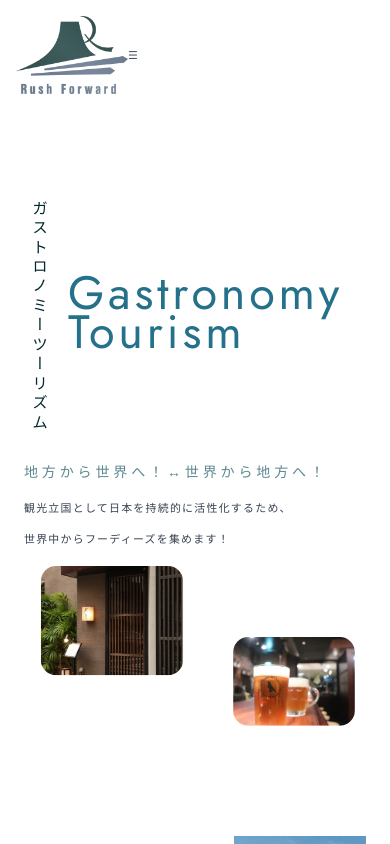
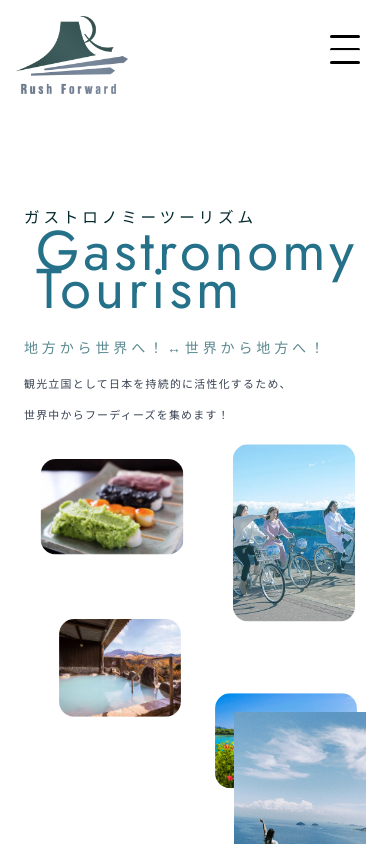
Before and after one commit to guildy-works/rush-forward, a Next.js app: page /gastronomy_tourism in a window 390 px wide. Built offline with nearby package versions, Linux system fonts and the light colour scheme.

Commit message:
グローバルメニューのレスポンシブ対応/事業ページ以下の設定画像変更他

```diff
--- a/src/app/Footer.tsx
+++ b/src/app/Footer.tsx
@@ -2,12 +2,11 @@ import Link from "next/link";
 
 const sitemapItems = [
     { name: 'TOP', path: '/' },
-    { name: 'サービス', path: '/services' },
-    { name: 'お知らせ', path: '/news' },
-    { name: 'イベント情報', path: '/events' },
-    { name: 'Match Bondの想い', path: '/about' },
-    { name: '会社概要', path: '/company' },
-    { name: 'お問い合わせ', path: '/contact' },
+    { name: 'About', path: '/about' },
+    { name: 'Service', path: '/services' },
+    { name: 'News', path: '/news' },
+    { name: 'Company', path: '/company' },
+    { name: 'Contact', path: '/contact' },
 ];
 
 export const Footer = () => {
--- a/src/app/Header.tsx
+++ b/src/app/Header.tsx
@@ -26,7 +26,13 @@ export const Header = () => {
                 <div className="flex items-center">
                     <Image src={LogoImg} alt='logo' className='w-28' style={{filter:"saturate(0.4) hue-rotate(180deg)"}}/>
 
-                    <nav className="hidden md:flex ml-auto gap-6 justify-end">
+                    <input id="checkbox1" type="checkbox" className="hidden peer" />
+                    <label for="checkbox1" className="md:hidden cursor-pointer hmbgbutton">
+                        <span className="border-a hmbgborder"></span>
+                        <span className="border-b hmbgborder"></span>
+                        <span className="border-c hmbgborder"></span>
+                    </label>
+                    <nav className="Menuhnbg md:flex ml-auto gap-6 justify-end">
                         {menuItems.map((item, index) => (
                             <Link
                                 key={index}
@@ -37,12 +43,6 @@ export const Header = () => {
                             </Link>
                         ))}
                     </nav>
-                    <button
-                        className="lg:hidden text-gray-600 hover:text-color3 focus:outline-none"
-                        onClick={toggleMenu}
-                    >
-                        {isMenuOpen ? "✕" : "☰"}
-                    </button>
                 </div>
             </div>
 
--- a/src/app/gastronomy_tourism/page.tsx
+++ b/src/app/gastronomy_tourism/page.tsx
@@ -21,10 +21,18 @@ import Sub6Img from "@/assets/img7.png";
 import Sub1Img from "@/assets/img1.jpg";
 
 import Gastro from "@/assets/images/gastro/gstro.webp"
-
+import Gastro1 from "@/assets/images/gastro/gstro1.webp"
+import Gastro2 from "@/assets/images/gastro/gstro2.jpg"
+import Gastro3 from "@/assets/images/gastro/gstro3.webp"
 import Gastro4 from "@/assets/images/gastro/gstro4.webp"
 import Gastro5 from "@/assets/images/gastro/gstro5.jpg"
 import Gastro6 from "@/assets/images/gastro/gstro6.jpg"
+import Gastro7 from "@/assets/images/gastro/gstro7.webp"
+import Gastro8 from "@/assets/images/gastro/gstro8.jpg"
+import Gastro9 from "@/assets/images/gastro/gstro9.jpg"
+import Gastro10 from "@/assets/images/gastro/gstro10.jpg"
+import Gastro11 from "@/assets/images/gastro/gstro11.webp"
+import Gastro12 from "@/assets/images/gastro/gstro12.webp"
 
 
 import MapImage from "@/assets/map.svg"
@@ -213,13 +221,13 @@ const ServicesPage = () => {
             </div>
                 <div className="w-full flex flex-wrap gap-8 sm:gap-20 p-3 sm:p-5 md:p-8 justify-between">
                     <FadeAndSlideScrollTriggerAnimation className="max-w-60 w-full mt-12" >
-                        <TransitionImage className="rounded-xl" parallaxSlideLength={25} src={Gastro4} alt="img" />
+                        <TransitionImage className="rounded-xl" parallaxSlideLength={25} src={Gastro3} alt="img" />
                     </FadeAndSlideScrollTriggerAnimation>
                     <FadeAndSlideScrollTriggerAnimation className="max-w-60 w-full ml-auto md:ml-0 md:mt-32"  >
-                        <TransitionImage className="rounded-xl" parallaxSlideLength={60} src={Gastro5} alt="img" />
+                        <TransitionImage className="rounded-xl" parallaxSlideLength={60} src={Gastro9} alt="img" />
                     </FadeAndSlideScrollTriggerAnimation>
                     <FadeAndSlideScrollTriggerAnimation className="max-w-60 w-full"  >
-                        <TransitionImage className="rounded-xl" parallaxSlideLength={80} src={Gastro6} alt="img" />
+                        <TransitionImage className="rounded-xl" parallaxSlideLength={80} src={Gastro7} alt="img" />
                     </FadeAndSlideScrollTriggerAnimation>
                 </div>
             </SectionType1>
--- a/src/app/globals.scss
+++ b/src/app/globals.scss
@@ -52,3 +52,38 @@ p{
 ::selection {
     @apply bg-color6 text-font1;
   }
+
+
+/* スマホ メニュー開閉 */
+@media screen and (max-width:1279px){
+    .hmbgbutton {
+        position: fixed; top: 50px; transform: translateY(-50%);
+        height: 50px; width: 50px; right: 20px; z-index:1001;
+    }
+    input[type="checkbox"] + label.hmbgbutton .hmbgborder {
+        height: 3px; border-radius: 2em; width: 30px; display: block;
+        background-color: black; position: relative; left: 50%;
+        transform: translateX(-50%);
+    }
+    input[type="checkbox"] + label .hmbgborder.border-a{ top:10px; transition: all .5s; }
+    input[type="checkbox"] + label .hmbgborder.border-b{ top:calc(50% - 5px); transition: all .5s;opacity:1; }
+    input[type="checkbox"] + label .hmbgborder.border-c{ top: calc(100% - 20px); transition: all .5s; }
+
+    input[type="checkbox"] + label + nav {
+        display:flex; position:fixed; right:-100%; top:0; transition: all .5s;
+        flex-direction: column;  width: 220px; padding: 100px 20px 20px; z-index: 1000;
+        background-color: white; box-shadow: 0px 1px 5px #6664;
+    }
+    input[type="checkbox"]:checked + label.hmbgbutton .hmbgborder.border-a {
+        top:calc(50% - 3px); transition: all .5s; transform: translateX(-50%) rotate(45deg) !important;
+    }
+    input[type="checkbox"]:checked + label.hmbgbutton .hmbgborder.border-b {
+        opacity:0; transition: all .5s;
+    }
+    input[type="checkbox"]:checked + label.hmbgbutton .hmbgborder.border-c {
+        top:calc(50% - 8px); transition: all .5s; transform: translateX(-50%) rotate(-45deg) !important;
+    }
+    input[type="checkbox"]:checked + label + nav.Menuhnbg {
+        position:fixed; right:0; top:0; transition: all .5s;
+    }
+}
--- a/src/app/produce/page.tsx
+++ b/src/app/produce/page.tsx
@@ -14,6 +14,7 @@ import {ServicesSection} from "@/pages-components/service/ServicesSection";
 import HeadSection from "@/pages-components/service/ProduceHeadSection";
 
 import TopImage from "@/assets/top1.jpg";
+import Sub3Img from "@/assets/img3.png";
 import Sub4Img from "@/assets/img4.png";
 import Sub5Img from "@/assets/img8.jpg";
 import Sub6Img from "@/assets/img7.png";
@@ -35,13 +36,13 @@ const ServicesPage = () => {
 
             <div className="flex justify-center gap-3 sm:gap-5 md:gap-16 w-full flex-col <!--md:-mt-64--> md:flex-row" >
                 <div className="gap-8 sm:gap-8 md:gap-12 flex flex-col justify-center mt-auto pb-12 ml-0  items-start">
-                    <SkewScrollTriggerAnimation innerClassName="!bg-color8">
+                    <SkewScrollTriggerAnimation innerClassName="!bg-white">
                         <p className="text-color2 text-title2">これから飲食店の開業をお考えですか？</p>
                     </SkewScrollTriggerAnimation>
-                    <SkewScrollTriggerAnimation innerClassName="!bg-color8">
+                    <SkewScrollTriggerAnimation innerClassName="!bg-white">
                         <p className="text-size-p-wide">飲食店の新規開業は、ワクワクする気持ちと共に、不安、疑問が混在されているものと思います。</p>
                     </SkewScrollTriggerAnimation>
-                    <SkewScrollTriggerAnimation innerClassName="!bg-color8">
+                    <SkewScrollTriggerAnimation innerClassName="!bg-white">
                         <p className="text-size-p-wide">
                             飲食店の新規開業は、ワクワクする気持ちと共に、不安、疑問が混在されているものと思います。<br />
                             飲食店開業をお考えの方が、まず行うべきことである事業計画などの事前準備から、<br />
@@ -158,13 +159,13 @@ const ServicesPage = () => {
             </div>
                 <div className="w-full flex flex-wrap gap-8 sm:gap-20 p-3 sm:p-5 md:p-8 justify-between">
                     <FadeAndSlideScrollTriggerAnimation className="max-w-60 w-full mt-12" >
-                        <TransitionImage className="rounded-xl" parallaxSlideLength={25} src={Gastro4} alt="img" />
+                        <TransitionImage className="rounded-xl" parallaxSlideLength={25} src={Sub4Img} alt="img" />
                     </FadeAndSlideScrollTriggerAnimation>
                     <FadeAndSlideScrollTriggerAnimation className="max-w-60 w-full ml-auto md:ml-0 md:mt-32"  >
-                        <TransitionImage className="rounded-xl" parallaxSlideLength={60} src={Gastro5} alt="img" />
+                        <TransitionImage className="rounded-xl" parallaxSlideLength={60} src={Sub5Img} alt="img" />
                     </FadeAndSlideScrollTriggerAnimation>
                     <FadeAndSlideScrollTriggerAnimation className="max-w-60 w-full"  >
-                        <TransitionImage className="rounded-xl" parallaxSlideLength={80} src={Gastro6} alt="img" />
+                        <TransitionImage className="rounded-xl" parallaxSlideLength={80} src={Sub6Img} alt="img" />
                     </FadeAndSlideScrollTriggerAnimation>
                 </div>
             </SectionType1>
@@ -259,13 +260,13 @@ const ServicesPage = () => {
             </div>
                 <div className="w-full flex flex-wrap gap-8 sm:gap-20 p-3 sm:p-5 md:p-8 justify-between">
                     <FadeAndSlideScrollTriggerAnimation className="max-w-60 w-full mt-12" >
-                        <TransitionImage className="rounded-xl" parallaxSlideLength={25} src={Gastro4} alt="img" />
+                        <TransitionImage className="rounded-xl" parallaxSlideLength={25} src={Sub1Img} alt="img" />
                     </FadeAndSlideScrollTriggerAnimation>
                     <FadeAndSlideScrollTriggerAnimation className="max-w-60 w-full ml-auto md:ml-0 md:mt-32"  >
-                        <TransitionImage className="rounded-xl" parallaxSlideLength={60} src={Gastro5} alt="img" />
+                        <TransitionImage className="rounded-xl" parallaxSlideLength={60} src={TopImage} alt="img" />
                     </FadeAndSlideScrollTriggerAnimation>
                     <FadeAndSlideScrollTriggerAnimation className="max-w-60 w-full"  >
-                        <TransitionImage className="rounded-xl" parallaxSlideLength={80} src={Gastro6} alt="img" />
+                        <TransitionImage className="rounded-xl" parallaxSlideLength={80} src={Sub3Img} alt="img" />
                     </FadeAndSlideScrollTriggerAnimation>
                 </div>
             </SectionType1>
--- a/src/app/services/page.tsx
+++ b/src/app/services/page.tsx
@@ -29,31 +29,4 @@ const ServicesPage = () => {
     );
 };
 
-const serviceItems = [
-    {
-        image: "@/assets/producing.svg",
-        title: "Producing / Consulting",
-        subtitle: "プロデュース・コンサルティング部門",
-        description: "運営コンサルティング・開業プロデュースを中心に、様々なサポートを行っております。"
-    },
-    {
-        image: "/img.jpg",
-        title: "Gastronomy Tourism",
-        subtitle: "ガストロノミーツーリズム部門",
-        description: "観光立国として日本を持続的に活性化するため、世界中からフーディーズを集めます！"
-    },
-    {
-        image: "/option-photo.jpg",
-        title: "Hotel",
-        subtitle: "ホテルプロデュース・再生部門",
-        description: "地元の食材や資源を活用し、他の宿泊施設では体験できないような唯一無二の宿泊施設を創ります。"
-    },
-    {
-        image: "/option-makeup.jpg",
-        title: "Restaurant",
-        subtitle: "飲食店部門",
-        description: "紹介テキスト紹介テキスト紹介テキスト紹介テキスト紹介テキスト紹介テキスト紹介テキスト"
-    }
-];
-
 export default ServicesPage;
--- /dev/null
+++ b/src/components/SectionTitleChild.tsx
@@ -0,0 +1,14 @@
+import clsx from "clsx";
+import { SkewScrollTriggerAnimation } from "./SkewScrollTriggerAnimation";
+
+export const SectionTitleChild = ({ title, subTitle, className, innerClassName }: {
+    title: string,
+    subTitle: string,
+    className?: string,
+    innerClassName?: string
+}) => (
+    <SkewScrollTriggerAnimation delay={60} className={clsx("flex flex-col items-left", className)} innerClassName={innerClassName}>
+        <h3 className="text-font1 text-title3 mt-2" >{subTitle}</h3>
+        <h2 className="text-font2 text-title1 ml-3 font-jost font-extralightTOP" style={{ fontSize: "min(3.5rem)" }}>{title}</h2>
+    </SkewScrollTriggerAnimation>
+)
--- a/src/pages-components/company/HeadSection.tsx
+++ b/src/pages-components/company/HeadSection.tsx
@@ -14,6 +14,12 @@ import SmallImage4 from "@/assets/small_img4.png";
 import { SectionType1 } from "@/components/SectionType1";
 import { Section1Title } from "@/components/Section1Title";
 
+import Gastro from "@/assets/images/gastro/gstro.webp"
+import Sub4Img from "@/assets/img4.png";
+import Sub5Img from "@/assets/img8.jpg";
+import Sub6Img from "@/assets/img7.png";
+
+
 export default function HeadSection() {
 
     return (
@@ -27,7 +33,7 @@ export default function HeadSection() {
             </div>
 
             <FadeAndSlideScrollTriggerAnimation className="!absolute w-28 sm:w-36 left-8 bottom-64  md:left-12 md:bottom-0 xl:-left-12 md:top-1/2">
-                <TransitionImage2 imgClassName="rounded-xl" src={SmallImage2} alt="img" />
+                <TransitionImage2 imgClassName="rounded-xl" src={Gastro} alt="img" />
             </FadeAndSlideScrollTriggerAnimation>
 
             <FadeAndSlideScrollTriggerAnimation className="!absolute w-24 sm:w-32 right-6  sm:right-1/3 bottom-48 md:right-12 md:bottom-64 lg:top-16" >
@@ -35,11 +41,11 @@ export default function HeadSection() {
             </FadeAndSlideScrollTriggerAnimation>
 
             <FadeAndSlideScrollTriggerAnimation className="!absolute w-24 sm:w-32 md:w-48 left-12 sm:left-1/4 bottom-24 md:left-auto md:right-1/3 md:top-1/4">
-                <TransitionImage2 imgClassName="rounded-xl" src={SmallImage3} parallaxSlideLength={20} alt="img" />
+                <TransitionImage2 imgClassName="rounded-xl" src={Sub5Img} parallaxSlideLength={20} alt="img" />
             </FadeAndSlideScrollTriggerAnimation>
 
             <FadeAndSlideScrollTriggerAnimation className="!absolute w-28 sm:w-32 md:w-48 right-6 bottom-4 md:right-48 md:top-2/4">
-                <TransitionImage2 imgClassName="rounded-xl" src={SmallImage4} parallaxSlideLength={40} alt="img" />
+                <TransitionImage2 imgClassName="rounded-xl" src={Sub6Img} parallaxSlideLength={40} alt="img" />
             </FadeAndSlideScrollTriggerAnimation>
         </SectionType1>
     );
--- a/src/pages-components/service/GastroHeadSection.tsx
+++ b/src/pages-components/service/GastroHeadSection.tsx
@@ -12,14 +12,22 @@ import SmallImage2 from "@/assets/small_img2.png";
 import SmallImage3 from "@/assets/small_img3.png";
 import SmallImage4 from "@/assets/small_img4.png";
 import { SectionType1 } from "@/components/SectionType1";
-import { Section1Title } from "@/components/Section1Title";
+import { SectionTitleChild } from "@/components/SectionTitleChild";
+
+import Gastro7 from "@/assets/images/gastro/gstro7.webp"
+import Gastro8 from "@/assets/images/gastro/gstro8.jpg"
+import Gastro9 from "@/assets/images/gastro/gstro9.jpg"
+import Gastro10 from "@/assets/images/gastro/gstro10.jpg"
+import Gastro11 from "@/assets/images/gastro/gstro11.webp"
+import Gastro12 from "@/assets/images/gastro/gstro12.webp"
+
 
 export default function HeadSection() {
 
     return (
         <SectionType1>
             <div className=" justify-start flex flex-col items-start gap-1 sm:gap-2 md:gap-3 w-full md:w-2/5">
-                <Section1Title title="Gastronomy Tourism" subTitle="ガストロノミーツーリズム" />
+                <SectionTitleChild title="Gastronomy Tourism" subTitle="ガストロノミーツーリズム" />
 
                 <SkewScrollTriggerAnimation className="space-y-2 text-gray-700 mt-3 sm:mt-5 md:mt-7 text-size2">
                     <p className="text-color2 text-title4">地方から世界へ！↔世界から地方へ！</p>
@@ -38,19 +46,19 @@ export default function HeadSection() {
             </div>
 
             <FadeAndSlideScrollTriggerAnimation className="!absolute w-28 sm:w-36 left-8 bottom-64  md:left-12 md:bottom-0 xl:-left-12 md:top-full">
-                <TransitionImage2 imgClassName="rounded-xl" src={SmallImage2} alt="img" />
+                <TransitionImage2 imgClassName="rounded-xl" src={Gastro7} alt="img" />
             </FadeAndSlideScrollTriggerAnimation>
 
             <FadeAndSlideScrollTriggerAnimation className="!absolute w-24 sm:w-32 right-6  sm:right-1/3 bottom-48 md:right-12 md:bottom-64 lg:top-16" >
-                <TransitionImage2 imgClassName="rounded-xl" parallaxSlideLength={80} src={SmallImage1} alt="img" />
+                <TransitionImage2 imgClassName="rounded-xl" parallaxSlideLength={80} src={Gastro12} alt="img" />
             </FadeAndSlideScrollTriggerAnimation>
 
             <FadeAndSlideScrollTriggerAnimation className="!absolute w-24 sm:w-32 md:w-48 left-12 sm:left-1/4 bottom-24 md:left-auto md:right-1/3 md:top-1/3">
-                <TransitionImage2 imgClassName="rounded-xl" src={SmallImage3} parallaxSlideLength={20} alt="img" />
+                <TransitionImage2 imgClassName="rounded-xl" src={Gastro8} parallaxSlideLength={20} alt="img" />
             </FadeAndSlideScrollTriggerAnimation>
 
             <FadeAndSlideScrollTriggerAnimation className="!absolute w-28 sm:w-32 md:w-48 right-6 bottom-4 md:right-48 md:top-3/4">
-                <TransitionImage2 imgClassName="rounded-xl" src={SmallImage4} parallaxSlideLength={40} alt="img" />
+                <TransitionImage2 imgClassName="rounded-xl" src={Gastro10} parallaxSlideLength={40} alt="img" />
             </FadeAndSlideScrollTriggerAnimation>
         </SectionType1>
     );
--- a/src/pages-components/service/HeadSection.tsx
+++ b/src/pages-components/service/HeadSection.tsx
@@ -13,6 +13,10 @@ import SmallImage3 from "@/assets/small_img3.png";
 import SmallImage4 from "@/assets/small_img4.png";
 import { SectionType1 } from "@/components/SectionType1";
 import { Section1Title } from "@/components/Section1Title";
+
+import Gastro9 from "@/assets/images/gastro/gstro9.jpg"
+import Gastro11 from "@/assets/images/gastro/gstro11.webp"
+
 
 export default function HeadSection() {
 
@@ -43,19 +47,19 @@ export default function HeadSection() {
             </div>
 
             <FadeAndSlideScrollTriggerAnimation className="!absolute w-28 sm:w-36 left-8 bottom-64  md:left-12 md:bottom-0 xl:-left-12 md:top-full">
-                <TransitionImage2 imgClassName="rounded-xl" src={SmallImage2} alt="img" />
+                <TransitionImage2 imgClassName="rounded-xl" src={SmallImage4} alt="img" />
             </FadeAndSlideScrollTriggerAnimation>
 
             <FadeAndSlideScrollTriggerAnimation className="!absolute w-24 sm:w-32 right-6  sm:right-1/3 bottom-48 md:right-12 md:bottom-64 lg:top-16" >
-                <TransitionImage2 imgClassName="rounded-xl" parallaxSlideLength={80} src={SmallImage1} alt="img" />
+                <TransitionImage2 imgClassName="rounded-xl" parallaxSlideLength={80} src={Gastro9} alt="img" />
             </FadeAndSlideScrollTriggerAnimation>
 
             <FadeAndSlideScrollTriggerAnimation className="!absolute w-24 sm:w-32 md:w-48 left-12 sm:left-1/4 bottom-24 md:left-auto md:right-1/3 md:top-1/3">
-                <TransitionImage2 imgClassName="rounded-xl" src={SmallImage3} parallaxSlideLength={20} alt="img" />
+                <TransitionImage2 imgClassName="rounded-xl" src={Gastro11} parallaxSlideLength={20} alt="img" />
             </FadeAndSlideScrollTriggerAnimation>
 
             <FadeAndSlideScrollTriggerAnimation className="!absolute w-28 sm:w-32 md:w-48 right-6 bottom-4 md:right-48 md:top-3/4">
-                <TransitionImage2 imgClassName="rounded-xl" src={SmallImage4} parallaxSlideLength={40} alt="img" />
+                <TransitionImage2 imgClassName="rounded-xl" src={SmallImage1} parallaxSlideLength={40} alt="img" />
             </FadeAndSlideScrollTriggerAnimation>
         </SectionType1>
     );
--- a/src/pages-components/service/ProduceHeadSection.tsx
+++ b/src/pages-components/service/ProduceHeadSection.tsx
@@ -12,14 +12,14 @@ import SmallImage2 from "@/assets/small_img2.png";
 import SmallImage3 from "@/assets/small_img3.png";
 import SmallImage4 from "@/assets/small_img4.png";
 import { SectionType1 } from "@/components/SectionType1";
-import { Section1Title } from "@/components/Section1Title";
+import { SectionTitleChild } from "@/components/SectionTitleChild";
 
 export default function HeadSection() {
 
     return (
         <SectionType1>
             <div className=" justify-start flex flex-col items-start gap-1 sm:gap-2 md:gap-3 w-full md:w-2/5">
-                <Section1Title title="Produce / Consulting" subTitle="事業・運営支援" />
+                <SectionTitleChild title="Produce / Consulting" subTitle="事業・運営支援" />
 
                 <SkewScrollTriggerAnimation className="space-y-2 text-gray-700 mt-3 sm:mt-5 md:mt-7 text-size2">
                     <p className="text-color2 text-title4">当社では、開業プロデュース及び運営コンサルティングを行っています。</p>
--- a/src/pages-components/service/ServicesSection.tsx
+++ b/src/pages-components/service/ServicesSection.tsx
@@ -86,13 +86,13 @@ const Service1 = () => {
             {/* Right */}
             <div className="w-full flex flex-wrap gap-8 sm:gap-20 p-3 sm:p-5 md:p-8 justify-between">
                 <FadeAndSlideScrollTriggerAnimation className="max-w-60 w-full mt-12" >
-                    <TransitionImage className="rounded-xl" parallaxSlideLength={25} src={Gastro4} alt="img" />
+                    <TransitionImage className="rounded-xl" parallaxSlideLength={25} src={Image1_GarariSendagaya} alt="img" />
                 </FadeAndSlideScrollTriggerAnimation>
                 <FadeAndSlideScrollTriggerAnimation className="max-w-60 w-full ml-auto md:ml-0 md:mt-32"  >
-                    <TransitionImage className="rounded-xl" parallaxSlideLength={60} src={Gastro5} alt="img" />
+                    <TransitionImage className="rounded-xl" parallaxSlideLength={60} src={Gastro2} alt="img" />
                 </FadeAndSlideScrollTriggerAnimation>
                 <FadeAndSlideScrollTriggerAnimation className="max-w-60 w-full"  >
-                    <TransitionImage className="rounded-xl" parallaxSlideLength={80} src={Gastro6} alt="img" />
+                    <TransitionImage className="rounded-xl" parallaxSlideLength={80} src={Image9_AoyamaGarariTsukuba} alt="img" />
                 </FadeAndSlideScrollTriggerAnimation>
 
             </div>
@@ -111,16 +111,16 @@ const Service2 = () => {
                     <TransitionImage className="max-w-sm w-full" src={Gastro} alt="ProduceImage" />
                 </div>
                 <div className="gap-8 sm:gap-8 md:gap-12 flex flex-col justify-center mt-auto pb-12 ml-0  items-start">
-                    <SkewScrollTriggerAnimation innerClassName="!bg-color8">
+                    <SkewScrollTriggerAnimation innerClassName="!bg-white">
                         <h3 className="text-title1 text-font1">ガストロノミーツーリズム</h3>
                         <h3 className="text-title2 text-font3">Gastronomy Tourism</h3>
                     </SkewScrollTriggerAnimation>
 
-                    <SkewScrollTriggerAnimation innerClassName="!bg-color8">
+                    <SkewScrollTriggerAnimation innerClassName="!bg-white">
                         <h4 className="text-title4 text-font2">地方から世界へ！↔世界から地方へ！</h4>
                     </SkewScrollTriggerAnimation>
 
-                    <SkewScrollTriggerAnimation innerClassName="!bg-color8">
+                    <SkewScrollTriggerAnimation innerClassName="!bg-white">
                         <p className="text-size-p-wide">
                             観光立国として日本を持続的に活性化するため、<br />
                             世界中からフーディーズを集めます！
```
